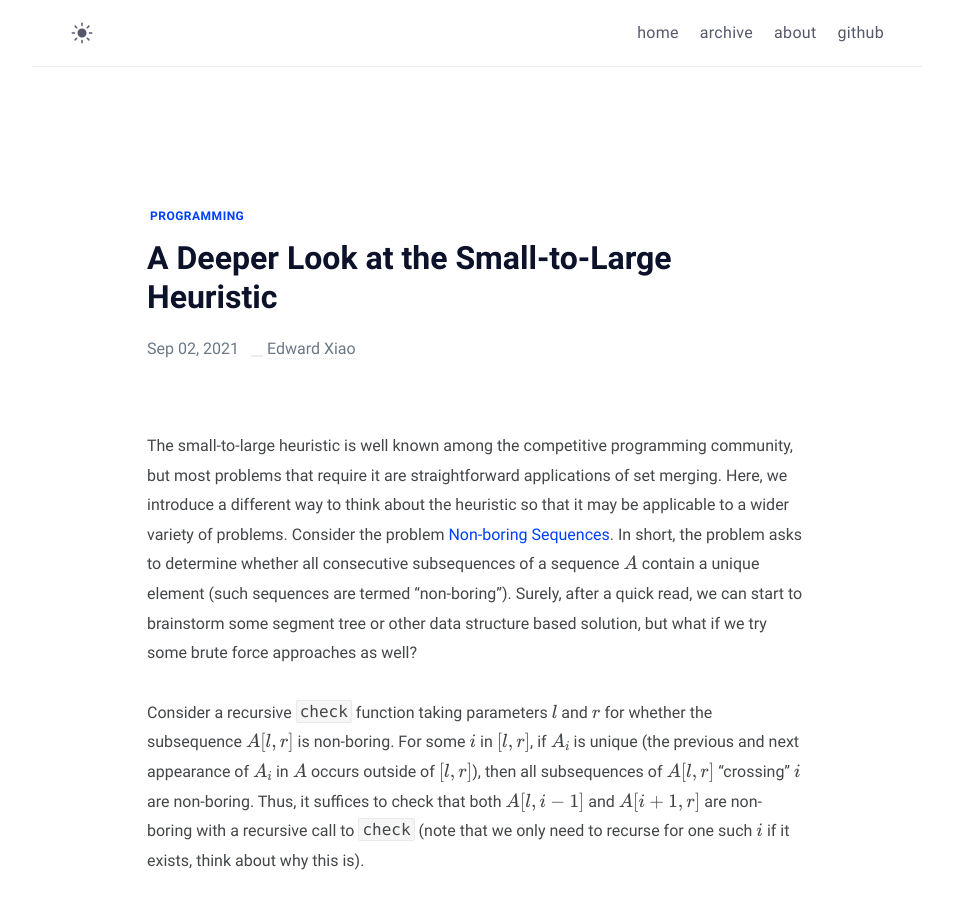
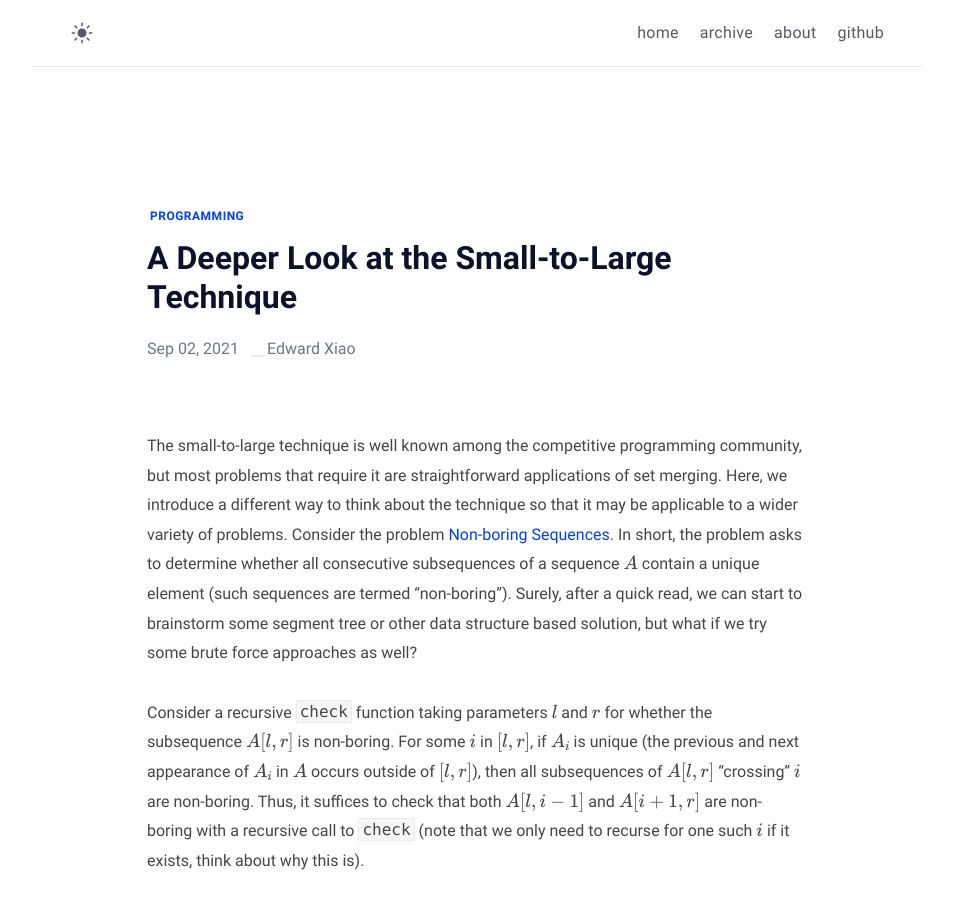
Before and after one commit to 4fecta/4fecta.ca, a Jekyll site: the page built from _posts/a-deeper-look-at-the-small-to-large-technique/2021-09-01-a-deeper-look-at-the-small-to-large-technique.md, in a window 1280 px wide and 900 px high. Shown: the whole window, without its empty margins (163-1116 px from the left). Built offline with Jekyll 4.4.1, drawn with Linux system fonts in a browser that asks for light colours; formulas are drawn with MathJax 3; some of the changed text lies outside the part shown.

Commit message:
replaced heuristic with technique

```diff
--- a/_posts/a-deeper-look-at-the-small-to-large-heuristic/2021-09-01-a-deeper-look-at-the-small-to-large-heuristic.md
+++ b/_posts/a-deeper-look-at-the-small-to-large-technique/2021-09-01-a-deeper-look-at-the-small-to-large-technique.md
@@ -1,12 +1,12 @@
 ---
 layout: post
-title:  "A Deeper Look at the Small-to-Large Heuristic"
+title:  "A Deeper Look at the Small-to-Large Technique"
 date:   2021-09-01 19:30:13 -0500
 categories: programming
 tag:
   - programming
 ---
-The small-to-large heuristic is well known among the competitive programming community, but most problems that require it are straightforward applications of set merging. Here, we introduce a different way to think about the heuristic so that it may be applicable to a wider variety of problems. Consider the problem [Non-boring Sequences](https://open.kattis.com/problems/nonboringsequences). In short, the problem asks to determine whether all consecutive subsequences of a sequence $$A$$ contain a unique element (such sequences are termed "non-boring"). Surely, after a quick read, we can start to brainstorm some segment tree or other data structure based solution, but what if we try some brute force approaches as well?
+The small-to-large technique is well known among the competitive programming community, but most problems that require it are straightforward applications of set merging. Here, we introduce a different way to think about the technique so that it may be applicable to a wider variety of problems. Consider the problem [Non-boring Sequences](https://open.kattis.com/problems/nonboringsequences). In short, the problem asks to determine whether all consecutive subsequences of a sequence $$A$$ contain a unique element (such sequences are termed "non-boring"). Surely, after a quick read, we can start to brainstorm some segment tree or other data structure based solution, but what if we try some brute force approaches as well?
 
 Consider a recursive `check` function taking parameters $$l$$ and $$r$$ for whether the subsequence $$A[l, r]$$ is non-boring. For some $$i$$ in $$[l, r]$$, if $$A_i$$ is unique (the previous and next appearance of $$A_i$$ in $$A$$ occurs outside of $$[l, r]$$), then all subsequences of $$A[l, r]$$ "crossing" $$i$$ are non-boring. Thus, it suffices to check that both $$A[l, i-1]$$ and $$A[i+1, r]$$ are non-boring with a recursive call to `check` (note that we only need to recurse for one such $$i$$ if it exists, think about why this is).
 
@@ -25,4 +25,4 @@ bool check(int l, int r) {
 }
 {% endhighlight %}
 
-In conclusion, it may be worth the time to consider seemingly brute force solutions to some problems, as long as there is a merging or unmerging process that can happen proportional to the size of the smaller set, capitalizing on the small-to-large heuristic when it seems like the last thing one could do.
+In conclusion, it may be worth the time to consider seemingly brute force solutions to some problems, as long as there is a merging or unmerging process that can happen proportional to the size of the smaller set, capitalizing on the small-to-large technique when it seems like the last thing one could do.
```
